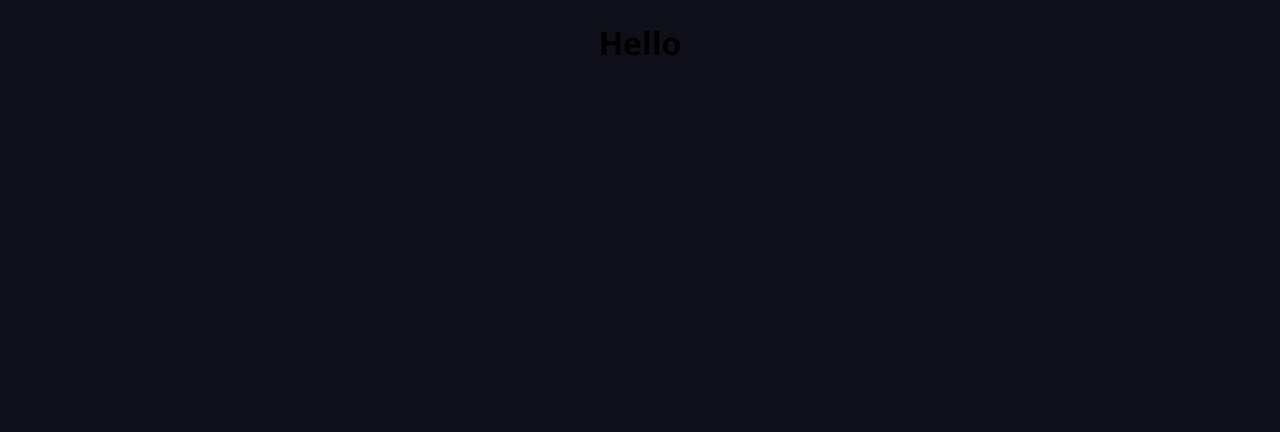
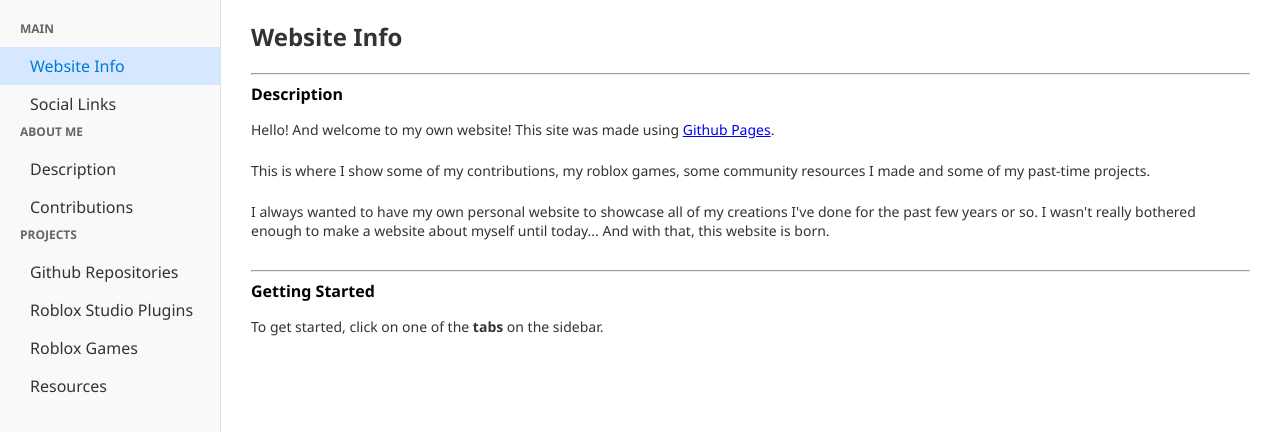
Before and after one commit to AverageFree2Play/averagefree2play.github.io, a plain HTML site: page index.html in a window 1280 px wide. Shown: the top 432 px of the page. Drawn offline with Linux system fonts and the light colour scheme.

Commit message:
Edited index.html and main.css

```diff
--- a/index.html
+++ b/index.html
@@ -1,19 +1,63 @@
 <!DOCTYPE html>
-<html>
+<html lang="en">
 <head>
-    <meta charset='utf-8'>
-    <meta http-equiv='X-UA-Compatible' content='IE=edge'>
+    <meta charset="UTF-8">
+    <meta name="viewport" content="width=device-width, initial-scale=1.0">
     <title>Avery's Website</title>
-    <meta name='viewport' content='width=device-width, initial-scale=1'>
-
-    <style>
-        body{background-color: #0d1117; font-family: Segoe UI}
-        .center{text-align: center;}
-    </style>
+    <link rel='stylesheet' type='text/css' media='screen' href='main.css'>
 </head>
 <body>
-    <h1 class="center">
-        Hello
-    </h1>
+    <div class="sidebar">
+        <div class="sidebar-header">Main</div>
+        <div class="sidebar-item active">
+            <i></i>Website Info
+        </div>
+        <div class="sidebar-item">
+            <i></i> Social Links
+        </div>
+        <div class="sidebar-header">About me</div>
+        <div class="sidebar-item">
+            <i></i> Description
+        </div>
+        <div class="sidebar-item">
+            <i></i> Contributions
+        </div>
+        <div class="sidebar-header">Projects</div>
+        <div class="sidebar-item">
+            <i></i>Github Repositories
+        </div>
+        <div class="sidebar-item">
+            <i></i> Roblox Studio Plugins
+        </div>
+        <div class="sidebar-item">
+            <i></i> Roblox Games
+        </div>
+        <div class="sidebar-item">
+            <i></i> Resources
+        </div>
+
+    </div>
+
+    <div class="content">
+        <div class="content-header">
+            <span>Website Info</span>
+        </div>
+        <hr>
+        <div class="pages-section">
+            <div class="section-title">Description</div>
+            <div class="page-item">
+                <div class="page-label">Hello! And welcome to my own website! This site was made using <a href="https://pages.github.com/">Github Pages</a>.</div>
+                <br>
+                <div class="page-label">This is where I show some of my contributions, my roblox games, some community resources I made and some of my past-time projects.</div>
+                <br>
+                <div class="page-label">I always wanted to have my own personal website to showcase all of my creations I've done for the past few years or so. I wasn't really bothered enough to make a website about myself until today... And with that, this website is born.</div>
+           </div>
+        </div>
+        <hr>
+        <div class="pages-section">
+            <div class="section-title">Getting Started</div>
+            <div class="page-label">To get started, click on one of the <b>tabs</b> on the sidebar.</div>
+        </div>
+    </div>
 </body>
 </html>
--- /dev/null
+++ b/main.css
@@ -0,0 +1,114 @@
+        body {
+            font-family: 'Segoe UI', Tahoma, Geneva, Verdana, sans-serif;
+            margin: 0;
+            padding: 0;
+            display: flex;
+            height: 100vh;
+            background-color: #f3f3f3;
+            color: #333;
+        }
+
+        .sidebar {
+            width: 220px;
+            background-color: #f9f9f9;
+            border-right: 1px solid #e1e1e1;
+            padding: 20px 0;
+            overflow-y: auto;
+        }
+
+        .sidebar-header {
+            padding: 0 20px 10px;
+            font-size: 12px;
+            font-weight: 600;
+            color: #666;
+            text-transform: uppercase;
+        }
+
+        .sidebar-item {
+            padding: 8px 20px;
+            cursor: pointer;
+            display: flex;
+            align-items: center;
+        }
+
+        .sidebar-item:hover {
+            background-color: #e5e5e5;
+        }
+
+        .sidebar-item.active {
+            background-color: #d5e8ff;
+            color: #0078d7;
+        }
+
+        .sidebar-item i {
+            margin-right: 10px;
+            font-size: 16px;
+        }
+
+        .content {
+            flex: 1;
+            padding: 20px 30px;
+            overflow-y: auto;
+            background-color: white;
+        }
+
+        .content-header {
+            font-size: 24px;
+            font-weight: 600;
+            margin-bottom: 20px;
+            display: flex;
+            justify-content: space-between;
+            align-items: center;
+        }
+
+        .search-box {
+            padding: 8px 12px;
+            border: 1px solid #ddd;
+            border-radius: 4px;
+            width: 200px;
+        }
+
+        .pages-section {
+            margin-bottom: 30px;
+        }
+
+        .section-title {
+            font-size: 16px;
+            font-weight: 600;
+            margin-bottom: 15px;
+            color: #000;
+        }
+
+        .page-item {
+            margin-bottom: 15px;
+            align-items: center;
+        }
+
+        .page-label {
+            font-size: 14px;
+        }
+
+        select, input[type="text"], input[type="number"] {
+            padding: 6px 8px;
+            border: 1px solid #ddd;
+            border-radius: 4px;
+            width: 300px;
+        }
+
+        .checkbox {
+            display: flex;
+            align-items: center;
+        }
+
+        .checkbox input {
+            margin-right: 8px;
+        }
+
+        .color-preview {
+            width: 20px;
+            height: 20px;
+            border: 1px solid #ddd;
+            display: inline-block;
+            margin-right: 8px;
+            vertical-align: middle;
+        }
```
